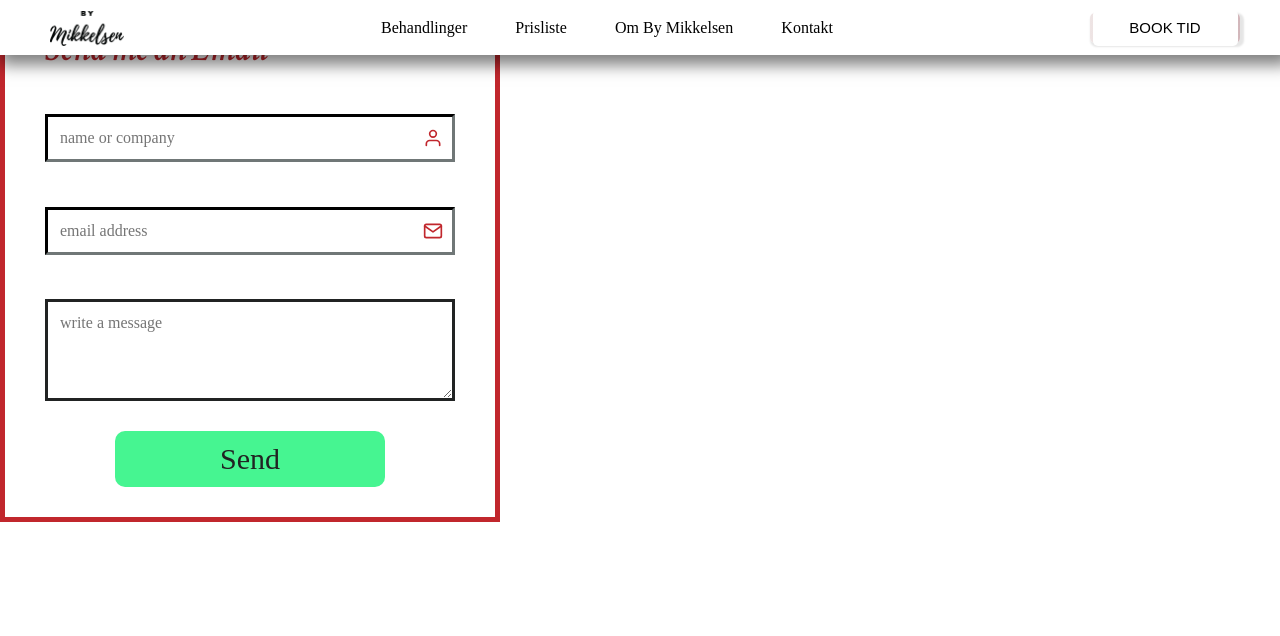
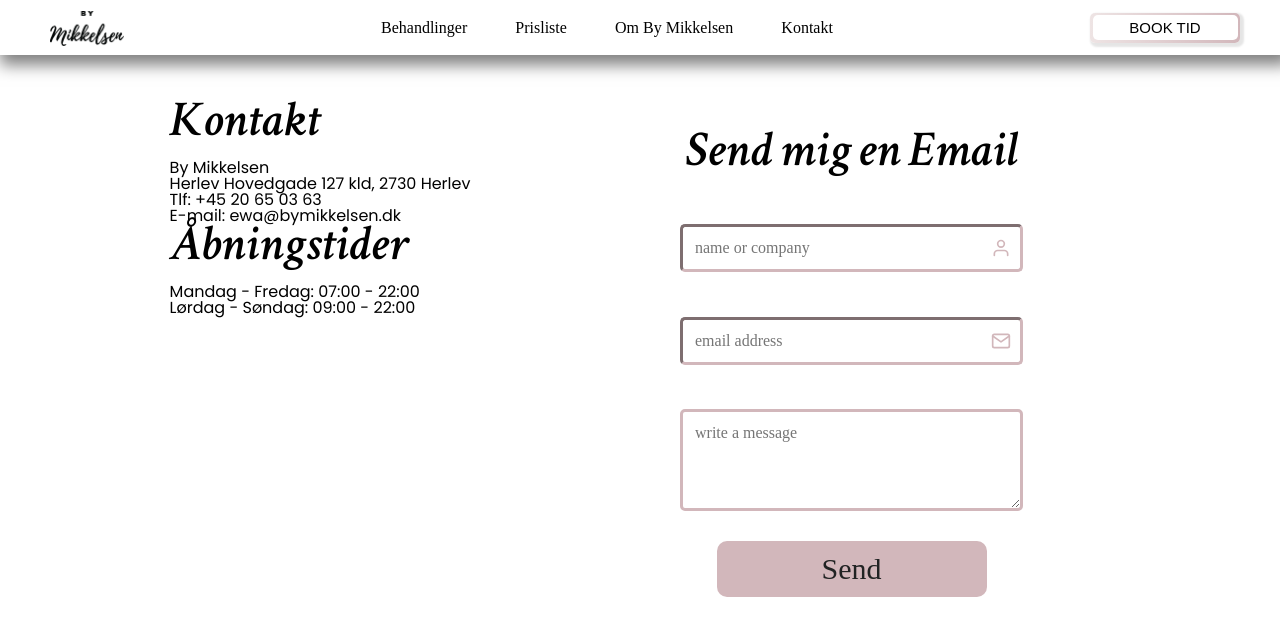
Before and after one commit to FelixB97/exam_improvements, a website built with Vite: page html/kontakt.html in a window 1280 px wide. Built offline with nearby package versions, Linux system fonts and the light colour scheme; some packages are replaced by stand-ins of ours.

Commit message:
optimizing js + email.js

```diff
--- a/html/kontakt.html
+++ b/html/kontakt.html
@@ -4,7 +4,7 @@
     <meta charset="UTF-8" />
     <link rel="icon" type="image/svg+xml" href="favicon.svg" />
     <meta name="viewport" content="width=device-width, initial-scale=1.0" />
-    <title>kontakt</title>
+    <title>By Mikkelsen</title>
   </head>
   <body>
     <nav>
@@ -23,11 +23,22 @@
         </div>
       </div>
     </nav>
-    <section id="information"></section>
     <section id="kontakt_form">
+      <article id="kontakt_information">
+        <div>
+        <h2>Kontakt</h2>
+        <p>By Mikkelsen</p>
+        <p>Herlev Hovedgade 127 kld, 2730 Herlev</p>
+        <p>Tlf: +45 20 65 03 63</p>
+        <p>E-mail: ewa@bymikkelsen.dk</p>
+        <h2>Åbningstider</h2>
+        <p>Mandag - Fredag: 07:00 - 22:00</p>
+        <p>Lørdag - Søndag: 09:00 - 22:00</p>
+      </div>
+      </article>
       <article id="send_email">
         <!-- EMAIL FORM -->
-        <h2>Send me an Email</h2>
+        <h2>Send mig en Email</h2>
         <!-- NAME -->
         <div class="form-group">
           <label for="username" class="form-label">Full Name or Company Name</label>
--- a/js/components/emailer.js
+++ b/js/components/emailer.js
@@ -121,7 +121,7 @@
     }
     if (isNameValid == false || isEmailValid == false || isMessageValid == false) {
         document.querySelector("#send_email").style.borderColor = "#c1272d";
-        document.querySelector("#send_email h2").style.color = "#c1272d";
+        // document.querySelector("#send_email h2").style.color = "#c1272d";
     }
 
 
--- a/js/prisliste.js
+++ b/js/prisliste.js
@@ -1,8 +1,7 @@
 //FILTER
 let filter = "alle";
 let produkter;
-let container = document.querySelector("#container table");
-let temp = document.querySelector("template");
+const temp = document.querySelector("template");
 
 //URL + ID
 const urlParams = new URLSearchParams(window.location.search);
@@ -28,10 +27,12 @@
 
 function vis(produkter) {
     //Løber igennem array "produkter" fra JSON (WP)
-    container.innerHTML = "";
+    // container.innerHTML = "";
     //forEach Loop
-    produkter.forEach((produkt) => {
-        console.log(produkt);
+    produkter.reverse().forEach((produkt) => {
+        // console.log(produkt.categories[0]);
+        const container = document.querySelector(`.category${produkt.categories[0]}`);
+        // console.log(produkt);
         const klon = temp.cloneNode(true).content;
         klon.querySelector(".behandlingsnavn").textContent = produkt.behandlingsnavn;
         klon.querySelector(".behandlingspris").textContent = produkt.pris;
--- a/style/index/frontpage.scss
+++ b/style/index/frontpage.scss
@@ -10,7 +10,8 @@
 //Splash section
 
 #splash {
-    height: 60vh;
+    height: 50vh;
+    margin-top: 55px;
     text-align: center;
     position: relative;
     background: url("/videos/rain.mp4") no-repeat;
--- a/style/kontakt/kontakt.scss
+++ b/style/kontakt/kontakt.scss
@@ -1,5 +1,32 @@
 // kontakt side styling
 
+//kontakt info styling
+
+#kontakt_form {
+    display:flex;
+    margin-top: 100px;
+    h2 {
+        font-size: 50px;
+    }
+}
+
+#kontakt_information {
+    width: 50%;
+    display: flex;
+    flex-direction: column;
+    align-items: center;
+}
+
+
+
+
+
+
+
+
+
+
+@import '../global_variables/colors';
 //colors
 
 $darkGrey:#212323;
@@ -12,17 +39,20 @@
 
 $linkColor: #3D7AC9;
 
-#send_email {
+// mail form styling
+
+#kontakt_form #send_email {
     max-width: 500px;
     border-style: none;
     border-width: 5px;
-    border-color: $red;
+    border-color: $darkPink;
     padding: 30px 40px 30px 40px;
     display: flex;
     flex-direction: column;
     h2 {
         margin-bottom: 20px;
-        color: $red;
+        color: black;
+        text-align: center;
     }
 }
 @media (min-width: 1000px) {
@@ -31,9 +61,9 @@
     }
 }
 
-#submit_email {
+#kontakt_form #submit_email {
 all: initial;
-background-color: $brightGreen;
+background-color: $darkPink;
 // height: 50px;
 width: 250px;
 border-radius: 10px;
@@ -46,12 +76,12 @@
 padding: 10px;
 }
 
-.form-field {
+#kontakt_form .form-field {
     background-color: white;
     transition-duration: 1s;
-    border-color: $darkGrey;
+    border-color: $darkPink;
     border-width: 3.5px;
-    // border-radius: 2px;
+    border-radius: 5px;
     padding: 0.75rem;
     color: $darkGrey;
     font-size: 1rem;
@@ -60,7 +90,7 @@
     flex-grow: 1;
 
     &:hover {
-        border-color: $darkGrey;
+        border-color: $darkPink;
     }
 
     &:focus {
@@ -72,19 +102,11 @@
         border-color: $brightGreen;
     }
 
-    // &:focus:required:invalid {
-    //     border-color: $red;
-    // }
-
     &:not(:focus):not(:placeholder-shown):invalid {
       border-color: $red;
       animation: error;
       animation-duration: .4s;
     }
-
-    // &input:not(:focus):not(:placeholder-shown):invalid {
-    //   display: block;
-    // }
 
     &:not(:focus):not(:placeholder-shown):valid {
       border-color: $brightGreen;
@@ -92,14 +114,14 @@
 
 }
 
-.form-label {
+#kontakt_form .form-label {
     color: white;
     margin-bottom: 0.4rem;
     display: block;
     margin-left: 5px;
 }
 
-.input-group {
+#kontakt_form .input-group {
     display: flex;
     flex-direction: row;
     position: relative;
@@ -108,9 +130,9 @@
     > .form-field {
         padding-right: 2.5rem;
 
-        &:focus ~ .form-icon > svg {
-            stroke: $red;
-        }
+        // &:focus ~ .form-icon > svg {
+        //     stroke: $red;
+        // }
     }
 
     > .form-icon {
@@ -124,20 +146,16 @@
         right: 0;
 
         > svg {
-            stroke: $red;
+            stroke: $darkPink;
         }
     }
 }
 
-button {
+#kontakt_form button {
     height: 36px!important;
 }
 
-.last_in_group {
-    // margin-top: 50px;
-}
-
-.button_success {
+#kontakt_form .button_success {
     background-color: grey!important;
     display: flex!important;
     justify-content: center!important;
@@ -147,18 +165,16 @@
         animation-iteration-count: infinite!important;
         animation-timing-function: ease-in-out!important;
         animation-duration: 1.5s!important;
-
-
         }
 }
 
-.post_success {
+#kontakt_form .post_success {
     display: flex!important;
     justify-content: center!important;
     padding: 10px 10px 10px 10px!important;
 }
 
-.button_error {
+#kontakt_form .button_error {
     background-color: $red!important;
     animation: error!important;
     animation-duration: 0.4s!important;
@@ -187,13 +203,13 @@
     }
 }
 
-.fading_out_animation {
+#kontakt_form .fading_out_animation {
     animation: greenFadeOut!important;
     animation-duration: 1.5s!important;
     animation-timing-function: ease-in-out!important;
 }
 
-.fading_in_animation {
+#kontakt_form .fading_in_animation {
     animation: greenFadeIn!important;
     animation-duration: 1s!important;
     animation-timing-function: ease-in-out!important;
```
Also changed, not shown: html/prisliste.html (+20 -112 lines).
